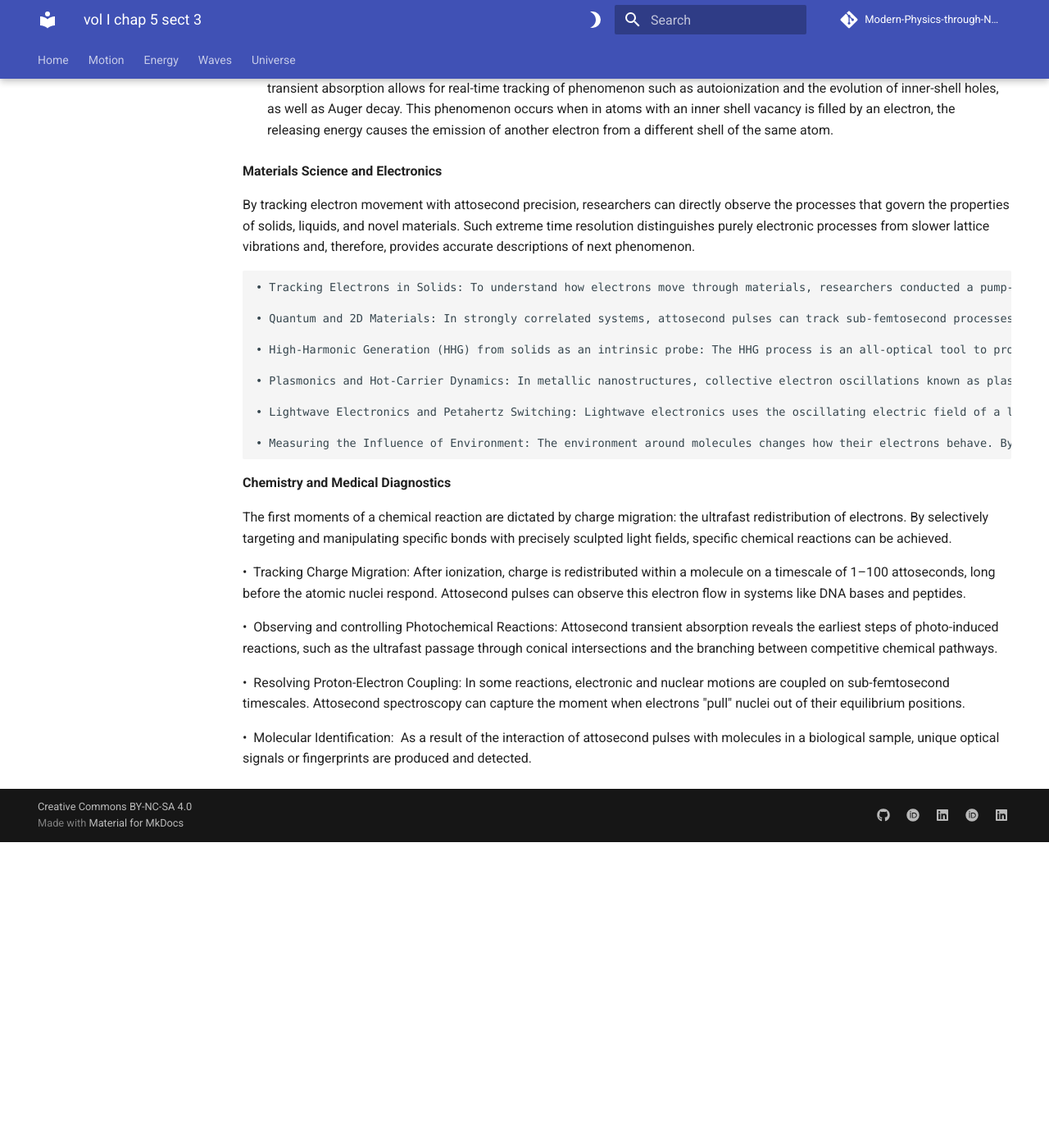
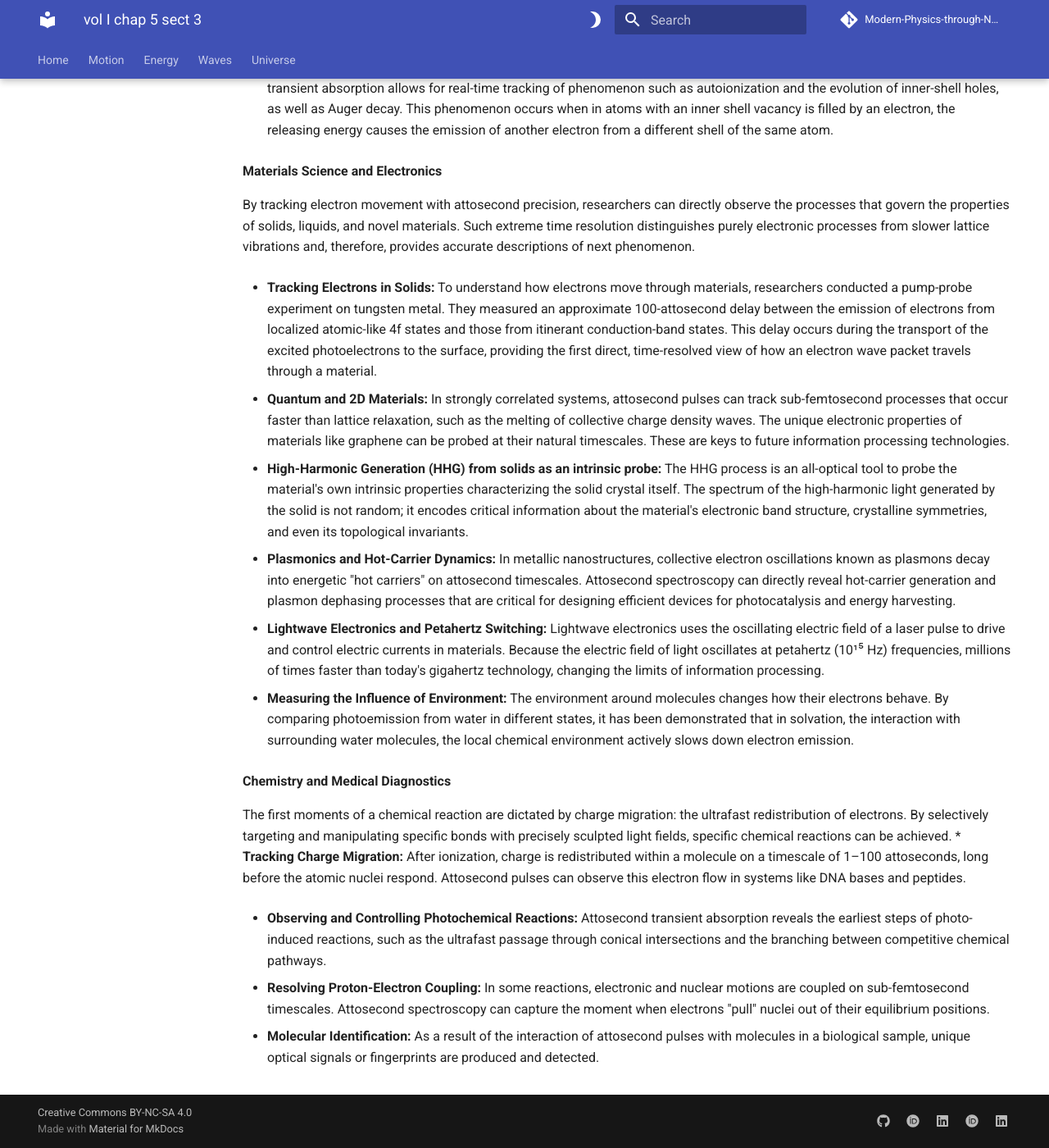
Before and after one commit to modphysnobel/modphysnobel.github.io, an MkDocs documentation site: the page built from docs/vol-I/vol-I-chap-5-sect-3.md, in a window 1280 px wide and 1400 px high, scrolled down 734 px. Shown: the whole window at 82% size. Built offline with MkDocs 1.6.1 and Material for MkDocs 9.7.7, drawn with Linux system fonts in a browser that asks for light colours; some web fonts are replaced; comment, search, counter and statistics services are not loaded; before the commit the page ends 1761 px from its top, so only the background shows below that.

```diff
--- a/docs/vol-I/vol-I-chap-5-sect-3.md
+++ b/docs/vol-I/vol-I-chap-5-sect-3.md
@@ -17,26 +17,25 @@ We consider some characteristics of the emerging technological frontiers promote
 
 By tracking electron movement with attosecond precision, researchers can directly observe the processes that govern the properties of solids, liquids, and novel materials. Such extreme time resolution distinguishes purely electronic processes from slower lattice vibrations and, therefore, provides accurate descriptions of next phenomenon.
 
-    • Tracking Electrons in Solids: To understand how electrons move through materials, researchers conducted a pump-probe experiment on tungsten metal. They measured an approximate 100-attosecond delay between the emission of electrons from localized atomic-like 4f states and those from itinerant conduction-band states. This delay occurs during the transport of the excited photoelectrons to the surface, providing the first direct, time-resolved view of how an electron wave packet travels through a material.
+  * **Tracking Electrons in Solids:** To understand how electrons move through materials, researchers conducted a pump-probe experiment on tungsten metal. They measured an approximate 100-attosecond delay between the emission of electrons from localized atomic-like 4f states and those from itinerant conduction-band states. This delay occurs during the transport of the excited photoelectrons to the surface, providing the first direct, time-resolved view of how an electron wave packet travels through a material.
 
-    • Quantum and 2D Materials: In strongly correlated systems, attosecond pulses can track sub-femtosecond processes that occur faster than lattice relaxation, such as the melting of collective charge density waves. The unique electronic properties of materials like graphene can be probed at their natural timescales. These are keys to future information processing technologies.
+* **Quantum and 2D Materials:** In strongly correlated systems, attosecond pulses can track sub-femtosecond processes that occur faster than lattice relaxation, such as the melting of collective charge density waves. The unique electronic properties of materials like graphene can be probed at their natural timescales. These are keys to future information processing technologies.
 
-    • High-Harmonic Generation (HHG) from solids as an intrinsic probe: The HHG process is an all-optical tool to probe the material's own intrinsic properties characterizing the solid crystal itself.  The spectrum of the high-harmonic light generated by the solid is not random; it encodes critical information about the material's electronic band structure, crystalline symmetries, and even its topological invariants.
+* **High-Harmonic Generation (HHG) from solids as an intrinsic probe:** The HHG process is an all-optical tool to probe the material's own intrinsic properties characterizing the solid crystal itself. The spectrum of the high-harmonic light generated by the solid is not random; it encodes critical information about the material's electronic band structure, crystalline symmetries, and even its topological invariants.
 
-    • Plasmonics and Hot-Carrier Dynamics: In metallic nanostructures, collective electron oscillations known as plasmons decay into energetic "hot carriers" on attosecond timescales. Attosecond spectroscopy can directly reveal hot-carrier generation and plasmon dephasing processes that are critical for designing efficient devices for photocatalysis and energy harvesting.
+* **Plasmonics and Hot-Carrier Dynamics:** In metallic nanostructures, collective electron oscillations known as plasmons decay into energetic "hot carriers" on attosecond timescales. Attosecond spectroscopy can directly reveal hot-carrier generation and plasmon dephasing processes that are critical for designing efficient devices for photocatalysis and energy harvesting.
 
-    • Lightwave Electronics and Petahertz Switching: Lightwave electronics uses the oscillating electric field of a laser pulse to drive and control electric currents in materials. Because the electric field of light oscillates at petahertz (10¹⁵ Hz) frequencies, millions of times faster than today's gigahertz technology, changing the limits of information processing.
+* **Lightwave Electronics and Petahertz Switching:** Lightwave electronics uses the oscillating electric field of a laser pulse to drive and control electric currents in materials. Because the electric field of light oscillates at petahertz (10¹⁵ Hz) frequencies, millions of times faster than today's gigahertz technology, changing the limits of information processing.
 
-    • Measuring the Influence of Environment: The environment around molecules changes how their electrons behave. By comparing photoemission from water in different states, it has been demonstrated that in solvation, the interaction with surrounding water molecules, the local chemical environment actively slows down electron emission.
+* **Measuring the Influence of Environment:** The environment around molecules changes how their electrons behave. By comparing photoemission from water in different states, it has been demonstrated that in solvation, the interaction with surrounding water molecules, the local chemical environment actively slows down electron emission.
 
  **Chemistry and Medical Diagnostics**
 
 The first moments of a chemical reaction are dictated by charge migration: the ultrafast redistribution of electrons. By selectively targeting and manipulating specific bonds with precisely sculpted light fields, specific chemical reactions can be achieved.
+* **Tracking Charge Migration:** After ionization, charge is redistributed within a molecule on a timescale of 1–100 attoseconds, long before the atomic nuclei respond. Attosecond pulses can observe this electron flow in systems like DNA bases and peptides.
 
-•   Tracking Charge Migration: After ionization, charge is redistributed within a molecule on a timescale of 1–100 attoseconds, long before the atomic nuclei respond. Attosecond pulses can observe this electron flow in systems like DNA bases and peptides.
+* **Observing and Controlling Photochemical Reactions:** Attosecond transient absorption reveals the earliest steps of photo-induced reactions, such as the ultrafast passage through conical intersections and the branching between competitive chemical pathways.
 
-•   Observing and controlling Photochemical Reactions: Attosecond transient absorption reveals the earliest steps of photo-induced reactions, such as the ultrafast passage through conical intersections and the branching between competitive chemical pathways.
+* **Resolving Proton-Electron Coupling:** In some reactions, electronic and nuclear motions are coupled on sub-femtosecond timescales. Attosecond spectroscopy can capture the moment when electrons "pull" nuclei out of their equilibrium positions.
 
-•   Resolving Proton-Electron Coupling: In some reactions, electronic and nuclear motions are coupled on sub-femtosecond timescales. Attosecond spectroscopy can capture the moment when electrons "pull" nuclei out of their equilibrium positions.
-
-•   Molecular Identification:  As a result of the interaction of attosecond pulses with molecules in a biological sample, unique optical signals or fingerprints are produced and detected.
+* **Molecular Identification:** As a result of the interaction of attosecond pulses with molecules in a biological sample, unique optical signals or fingerprints are produced and detected.
```
